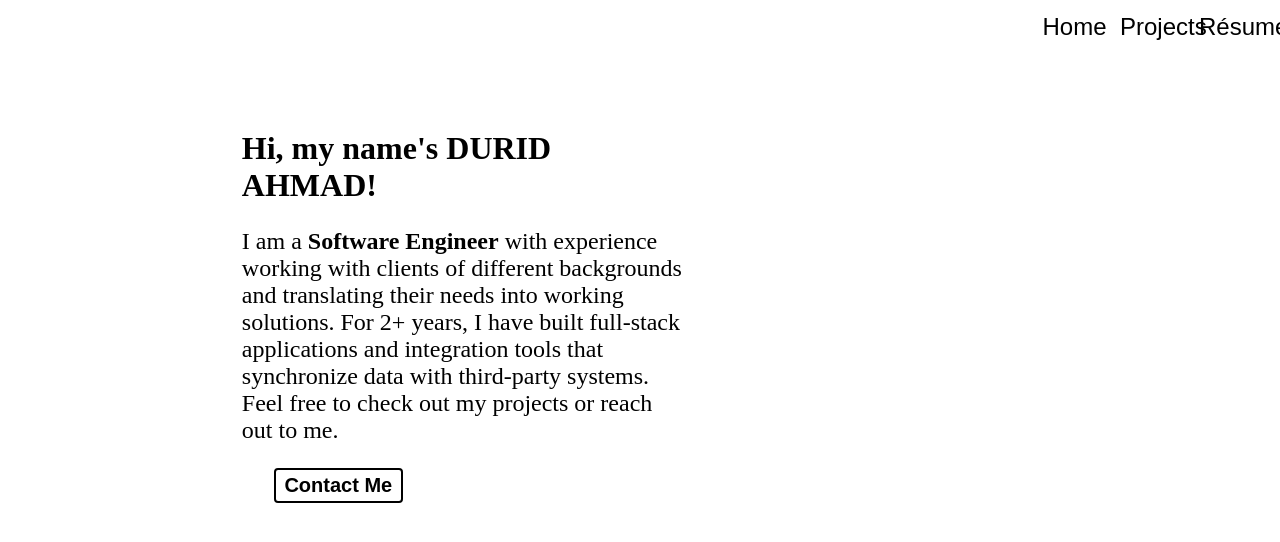
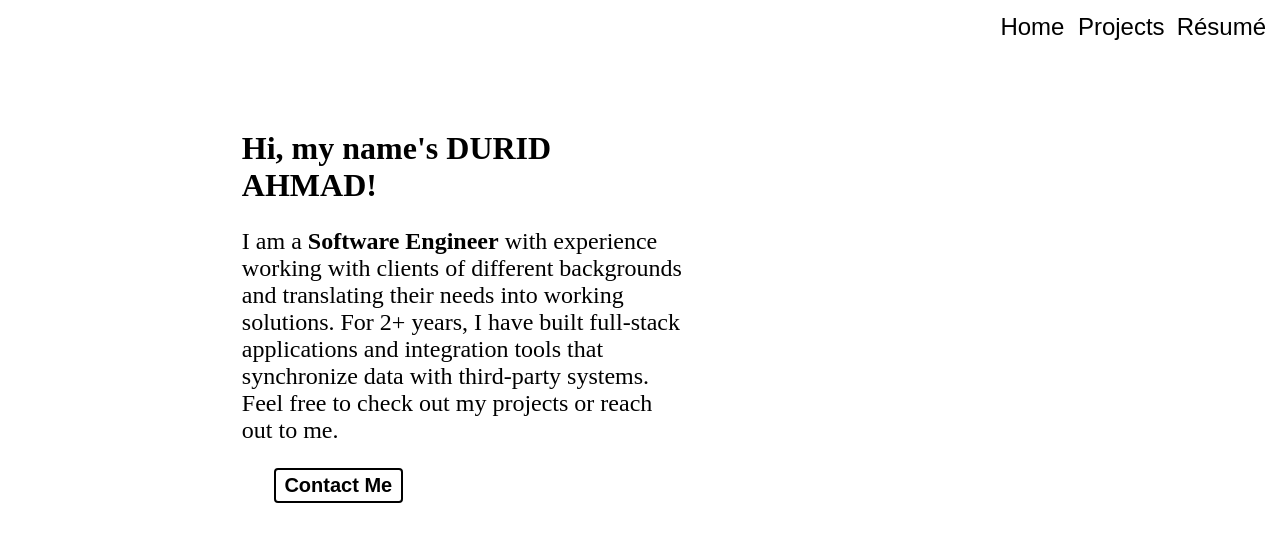
Before and after one commit to durid-ah/durid-ah.github.io, a Next.js app: page / in a window 1280 px wide. Shown: the top 542 px of the page. Built offline with nearby package versions, Linux system fonts and the light colour scheme.

Commit message:
fixed width issues with navbar buttons

```diff
--- a/component/app_links.module.css
+++ b/component/app_links.module.css
@@ -2,7 +2,7 @@
    display: flex;
    align-items: stretch;
    justify-content: flex-end;
-   width: 25%;
+   min-width: 25%;
 }
 
 .link {
@@ -21,7 +21,7 @@
 
 .navButton {
    height: 100%;
-   width: 25%;
+   min-width: 25%;
 }
 
 .navButton:hover {
--- a/component/layout.module.css
+++ b/component/layout.module.css
@@ -29,11 +29,6 @@
    display: none;
 }
 
-.contentDisplay {
-   /* min-height: 100%; */
-   display: flex;
-}
-
 @media screen and (max-width: 480px) {
    .navbar {
       display: flex;
```
Also changed, not shown: pages/index.tsx (line endings or trailing spaces).
